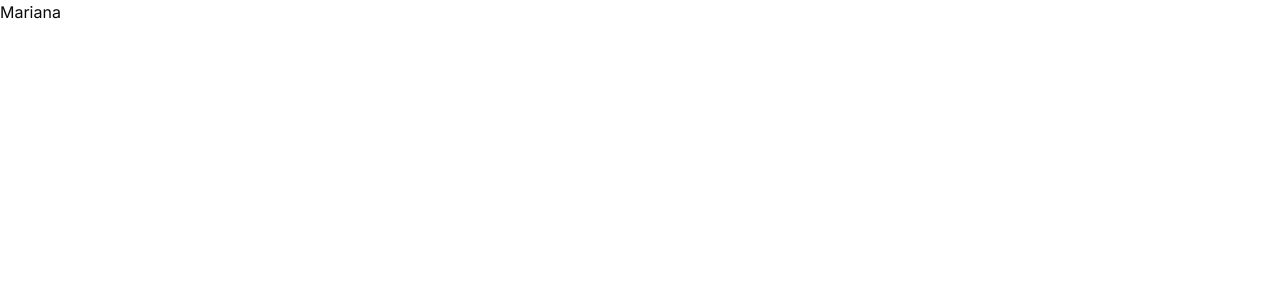
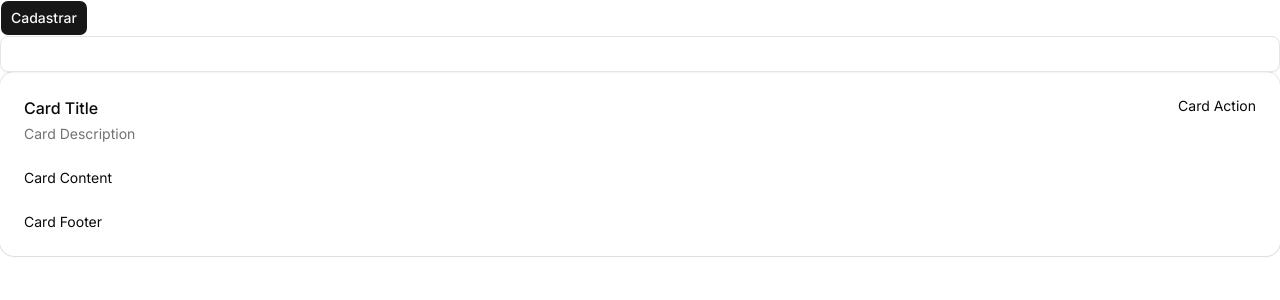
Before and after one commit to Marypx7/Lista.de.Tarefas, a Next.js app: page / in a window 1280 px wide. Shown: the top 300 px of the page. Built offline with nearby package versions, Linux system fonts and the light colour scheme.

Commit message:
Continuação do projeto lista de tarefas

```diff
--- a/app/page.tsx
+++ b/app/page.tsx
@@ -1,6 +1,25 @@
-// app/page.js
+import { Button } from "@/components/ui/button";
+import { Card, CardAction, CardContent, CardDescription, CardFooter, CardHeader, CardTitle } from "@/components/ui/card";
+import { Input } from "@/components/ui/input";
+
 const Home = () => {
-  return <div>Mariana</div>
-}
+  return <div>
+    <Button>Cadastrar</Button>
+    <Input />
+    <Card>
+  <CardHeader>
+    <CardTitle>Card Title</CardTitle>
+    <CardDescription>Card Description</CardDescription>
+    <CardAction>Card Action</CardAction>
+  </CardHeader>
+  <CardContent>
+    <p>Card Content</p>
+  </CardContent>
+  <CardFooter>
+    <p>Card Footer</p>
+  </CardFooter>
+</Card>
+  </div>;
+};
 
-export default Home
+export default Home;
--- /dev/null
+++ b/components/ui/card.tsx
@@ -0,0 +1,103 @@
+import * as React from "react"
+
+import { cn } from "@/lib/utils"
+
+function Card({
+  className,
+  size = "default",
+  ...props
+}: React.ComponentProps<"div"> & { size?: "default" | "sm" }) {
+  return (
+    <div
+      data-slot="card"
+      data-size={size}
+      className={cn(
+        "group/card flex flex-col gap-6 overflow-hidden rounded-xl bg-card py-6 text-sm text-card-foreground shadow-xs ring-1 ring-foreground/10 has-[>img:first-child]:pt-0 data-[size=sm]:gap-4 data-[size=sm]:py-4 *:[img:first-child]:rounded-t-xl *:[img:last-child]:rounded-b-xl",
+        className
+      )}
+      {...props}
+    />
+  )
+}
+
+function CardHeader({ className, ...props }: React.ComponentProps<"div">) {
+  return (
+    <div
+      data-slot="card-header"
+      className={cn(
+        "group/card-header @container/card-header grid auto-rows-min items-start gap-1 rounded-t-xl px-6 group-data-[size=sm]/card:px-4 has-data-[slot=card-action]:grid-cols-[1fr_auto] has-data-[slot=card-description]:grid-rows-[auto_auto] [.border-b]:pb-6 group-data-[size=sm]/card:[.border-b]:pb-4",
+        className
+      )}
+      {...props}
+    />
+  )
+}
+
+function CardTitle({ className, ...props }: React.ComponentProps<"div">) {
+  return (
+    <div
+      data-slot="card-title"
+      className={cn(
+        "text-base leading-normal font-medium group-data-[size=sm]/card:text-sm",
+        className
+      )}
+      {...props}
+    />
+  )
+}
+
+function CardDescription({ className, ...props }: React.ComponentProps<"div">) {
+  return (
+    <div
+      data-slot="card-description"
+      className={cn("text-sm text-muted-foreground", className)}
+      {...props}
+    />
+  )
+}
+
+function CardAction({ className, ...props }: React.ComponentProps<"div">) {
+  return (
+    <div
+      data-slot="card-action"
+      className={cn(
+        "col-start-2 row-span-2 row-start-1 self-start justify-self-end",
+        className
+      )}
+      {...props}
+    />
+  )
+}
+
+function CardContent({ className, ...props }: React.ComponentProps<"div">) {
+  return (
+    <div
+      data-slot="card-content"
+      className={cn("px-6 group-data-[size=sm]/card:px-4", className)}
+      {...props}
+    />
+  )
+}
+
+function CardFooter({ className, ...props }: React.ComponentProps<"div">) {
+  return (
+    <div
+      data-slot="card-footer"
+      className={cn(
+        "flex items-center rounded-b-xl px-6 group-data-[size=sm]/card:px-4 [.border-t]:pt-6 group-data-[size=sm]/card:[.border-t]:pt-4",
+        className
+      )}
+      {...props}
+    />
+  )
+}
+
+export {
+  Card,
+  CardHeader,
+  CardFooter,
+  CardTitle,
+  CardAction,
+  CardDescription,
+  CardContent,
+}
--- /dev/null
+++ b/components/ui/input.tsx
@@ -0,0 +1,19 @@
+import * as React from "react"
+
+import { cn } from "@/lib/utils"
+
+function Input({ className, type, ...props }: React.ComponentProps<"input">) {
+  return (
+    <input
+      type={type}
+      data-slot="input"
+      className={cn(
+        "h-9 w-full min-w-0 rounded-md border border-input bg-transparent px-2.5 py-1 text-base shadow-xs transition-[color,box-shadow] outline-none file:inline-flex file:h-7 file:border-0 file:bg-transparent file:text-sm file:font-medium file:text-foreground placeholder:text-muted-foreground focus-visible:border-ring focus-visible:ring-3 focus-visible:ring-ring/50 disabled:pointer-events-none disabled:cursor-not-allowed disabled:opacity-50 aria-invalid:border-destructive aria-invalid:ring-3 aria-invalid:ring-destructive/20 md:text-sm dark:bg-input/30 dark:aria-invalid:border-destructive/50 dark:aria-invalid:ring-destructive/40",
+        className
+      )}
+      {...props}
+    />
+  )
+}
+
+export { Input }
```
